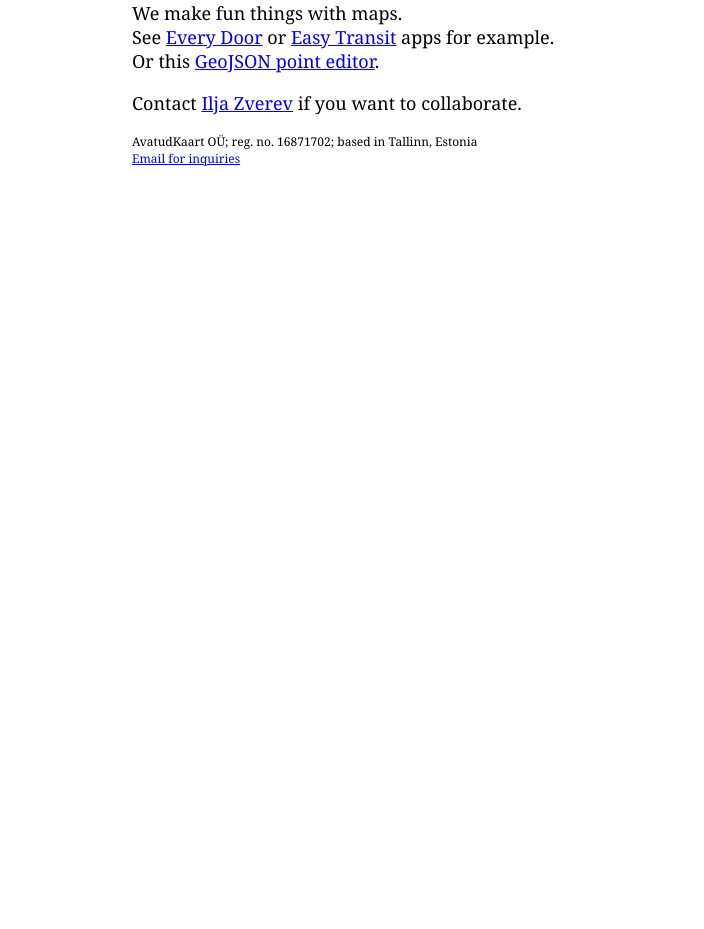
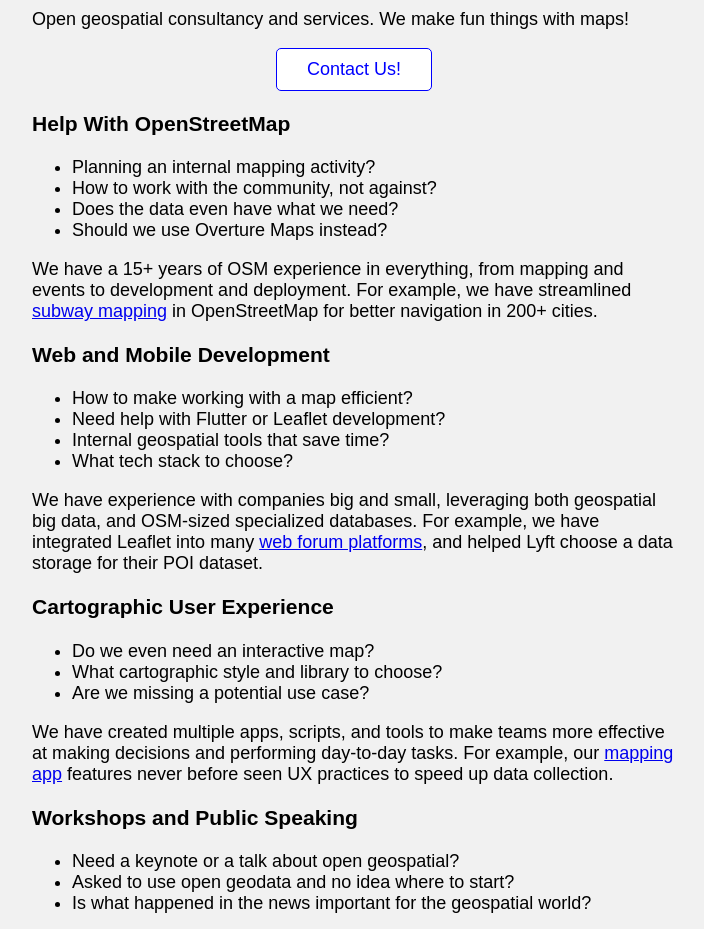
Before and after one commit to Zverik/avatudkaart.ee, a plain HTML site: page index.html in a window 1280 px wide. Shown: the part 81-1010 px from the top of the page, without its empty margins (286-990 px from the left). Before the commit the page ends 800 px from the top, so only its background shows below. Drawn offline with Linux system fonts and the light colour scheme.

Commit message:
Update website

```diff
--- a/index.html
+++ b/index.html
@@ -4,18 +4,80 @@
 <title>AvatudKaart OÜ</title>
 <meta charset="utf-8">
 <meta name="viewport" content="width=device-width, initial-scale=1.0, maximum-scale=1.0" />
+<!--link href="style.css" rel="stylesheet"-->
 <style>
-html { font-family: "PT Serif", "Georgia", serif; font-size: 18px; max-width: 500px; margin: 0 auto; }
+html {
+  --font-family: "PT Serif", "Georgia", serif;
+  font-family: "PT Sans", sans-serif;
+  font-size: 18px;
+  max-width: 700px;
+  margin: 0 auto;
+  background-color: #f1f1f1;
+}
 body {padding: 0 20px; }
 .small { font-size: 12px; }
+.contactus { text-align: center; }
+.contactus a {
+  display: inline-block;
+  text-decoration: none;
+  color: blue;
+  border: 1px solid blue;
+  border-radius: 5px;
+  padding: 10px 30px;
+  background-color: white;
+}
 </style>
 </head>
 <body>
-<h2>AvatudKaart OÜ</h2>
-<p>We make fun things with maps.<br>
-See <a href="https://every-door.app/">Every Door</a> or <a href="https://easytransit.app/">Easy Transit</a> apps for example.<br>
-Or this <a href="https://github.com/Zverik/point_ed">GeoJSON point editor</a>.</p>
-<p>Contact <a href="https://ilya.zverev.info/">Ilja Zverev</a> if you want to collaborate.</p>
+<h1 class="underline font-bold">AvatudKaart OÜ</h1>
+<p>Open geospatial consultancy and services. We make fun things with maps!</p>
+
+<div class="contactus"><a href="mailto:ilja@avatudkaart.ee">Contact Us!</a></div>
+
+<h3>Help With OpenStreetMap</h3>
+<ul>
+  <li>Planning an internal mapping activity?</li>
+  <li>How to work with the community, not against?</li>
+  <li>Does the data even have what we need?</li>
+  <li>Should we use Overture Maps instead?</li>
+</ul>
+<p>We have a 15+ years of OSM experience in everything, from mapping and events to development and deployment.
+For example, we have streamlined <a href="https://wiki.openstreetmap.org/wiki/Metro_Mapping">subway mapping</a>
+in OpenStreetMap for better navigation in 200+ cities.</p>
+
+<h3>Web and Mobile Development</h3>
+<ul>
+  <li>How to make working with a map efficient?</li>
+  <li>Need help with Flutter or Leaflet development?</li>
+  <li>Internal geospatial tools that save time?</li>
+  <li>What tech stack to choose?</li>
+</ul>
+<p>We have experience with companies big and small, leveraging both geospatial big data, and OSM-sized specialized databases.
+For example, we have integrated Leaflet into many <a href="https://mapbbcode.org/">web forum platforms</a>,
+and helped Lyft choose a data storage for their POI dataset.</p>
+
+<h3>Cartographic User Experience</h3>
+<ul>
+  <li>Do we even need an interactive map?</li>
+  <li>What cartographic style and library to choose?</li>
+  <li>Are we missing a potential use case?</li>
+</ul>
+<p>We have created multiple apps, scripts, and tools to make teams more effective at making decisions and performing day-to-day tasks.
+For example, our <a href="https://every-door.app/">mapping app</a> features never before seen UX practices to speed up data collection.</p>
+
+<h3>Workshops and Public Speaking</h3>
+<ul>
+  <li>Need a keynote or a talk about open geospatial?</li>
+  <li>Asked to use open geodata and no idea where to start?</li>
+  <li>Is what happened in the news important for the geospatial world?</li>
+</ul>
+<p>We have covered a <a href="https://izv.ee/speaking">hundred topics</a> in our conference talks, and teached open data
+to people in municipalities, schools, and businesses.</p>
+
+<div class="contactus"><a href="mailto:ilja@avatudkaart.ee">Contact Us!</a></div>
+
+<p>We speak English, Russian, and Estonian. Говорим на русском. Oskame eesti keelt.</p>
+
 <p class="small">AvatudKaart OÜ; reg. no. 16871702; based in Tallinn, Estonia<br><a href="mailto:ilja@avatudkaart.ee">Email for inquiries</a></p>
 </body>
 </html>
```
